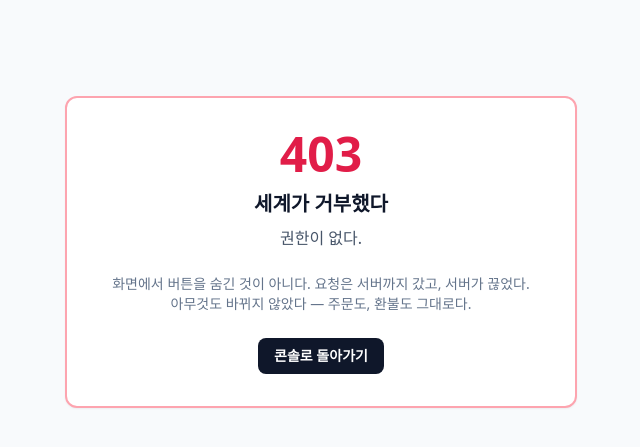
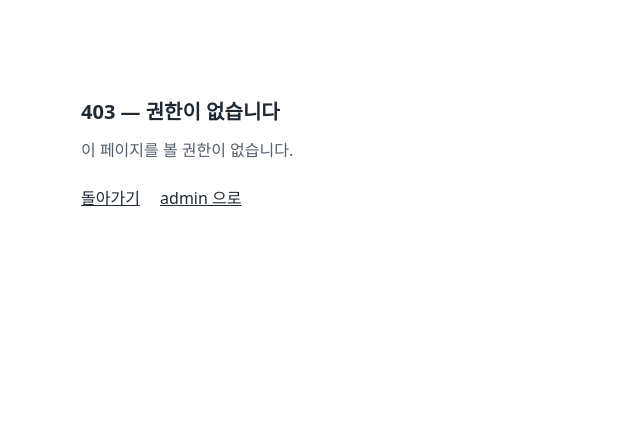
Before and after one commit to itda-work/django-itda, a Django app: template examples/itda-django/templates/403.html in a window 1280 px wide. Shown: the top 447 px of the page, without its empty margins (319-959 px from the left). Run offline with Django 5.2, Linux system fonts and the light colour scheme; the template is opened without the code that fills it, so the values that code supplies are empty; some libraries are stand-ins or nearby versions.

Commit message:
feat(web): 403 화면 분리 — 콘솔·확정 엔드포인트(/agent/, /orders/)는 '세계가 거부했다'(1단계 문구, templates/agent/403.html), admin 등 일반 페이지는 평범한 403; config/views.permission_denied handler403, tests/test_403.py 2건, stages/README 사후 변경 기록

```diff
--- a/examples/itda-django/config/urls.py
+++ b/examples/itda-django/config/urls.py
@@ -8,6 +8,9 @@
 from django.contrib import admin
 from django.urls import include, path
 
+# 403 화면은 두 자리로 갈린다 — 콘솔은 세계의 목소리, 그 외는 일반 403(`config/views.py`).
+handler403 = 'config.views.permission_denied'
+
 urlpatterns = [
     path('admin/', admin.site.urls),
     path('agent/', include('agent.urls')),
--- a/examples/itda-django/templates/403.html
+++ b/examples/itda-django/templates/403.html
@@ -3,21 +3,21 @@
 <head>
   <meta charset="utf-8">
   <meta name="viewport" content="width=device-width, initial-scale=1">
-  <title>403 — 세계가 거부했다</title>
-  <script src="https://cdn.tailwindcss.com"></script>
+  <title>403 — 권한이 없습니다</title>
+  <style>
+    body { font-family: system-ui, sans-serif; color: #1f2933; margin: 0; }
+    .box { max-width: 30rem; margin: 6rem auto; padding: 0 1.5rem; }
+    h1 { font-size: 1.25rem; margin: 0 0 0.75rem; }
+    p { color: #52606d; margin: 0 0 1.5rem; }
+    a { color: #1f2933; margin-right: 1rem; }
+  </style>
 </head>
-<body class="bg-slate-50 text-slate-900">
-  <div class="mx-auto mt-24 max-w-lg rounded-xl border-2 border-rose-300 bg-white p-8 text-center shadow-sm">
-    <p class="text-5xl font-black text-rose-600">403</p>
-    <h1 class="mt-3 text-xl font-bold">세계가 거부했다</h1>
-    <p class="mt-2 text-slate-600">권한이 없다.</p>
-    <p class="mt-6 text-sm text-slate-500">
-      화면에서 버튼을 숨긴 것이 아니다. 요청은 서버까지 갔고, 서버가 끊었다.<br>
-      아무것도 바뀌지 않았다 — 주문도, 환불도 그대로다.
-    </p>
-    <a href="/agent/" class="mt-6 inline-block rounded-lg bg-slate-900 px-4 py-2 text-sm font-semibold text-white hover:bg-slate-700">
-      콘솔로 돌아가기
-    </a>
+<body>
+  <div class="box">
+    <h1>403 — 권한이 없습니다</h1>
+    <p>이 페이지를 볼 권한이 없습니다.</p>
+    <a href="javascript:history.back()">돌아가기</a>
+    <a href="/admin/">admin 으로</a>
   </div>
 </body>
 </html>
```
Also changed, not shown: examples/itda-django/config/views.py (added, +20 -0 lines), examples/itda-django/templates/agent/403.html (added, +23 -0 lines), examples/itda-django/tests/test_403.py (added, +43 -0 lines), examples/itda-django/stages/README.md.
